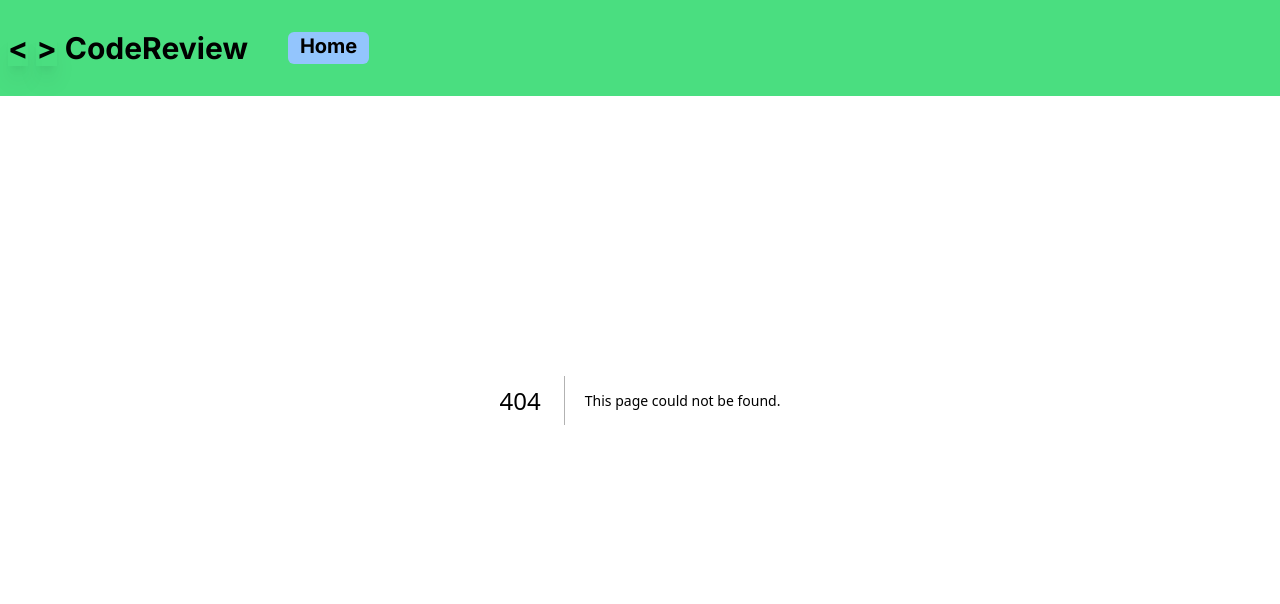
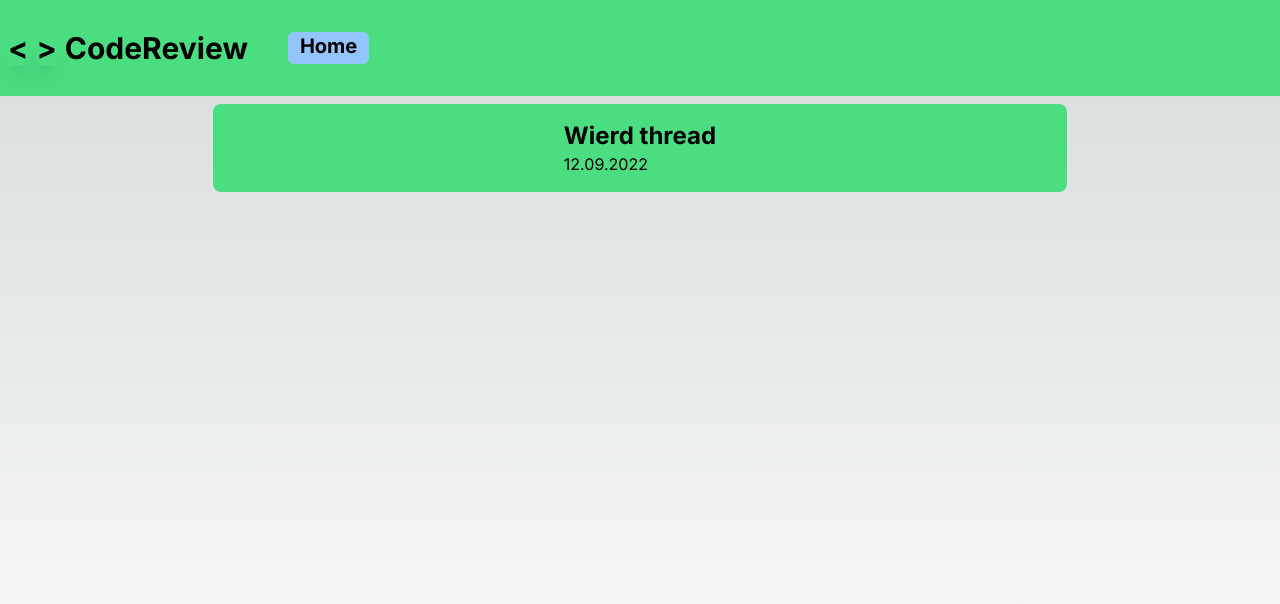
Before and after one commit to Jelenal1/comunicationsystemSpeer, a Next.js app in the folder comm_frontend/: page /home in a window 1280 px wide. Before the commit this address had no page. Shown: the top 604 px of the page. Built offline with nearby package versions, Linux system fonts and the light colour scheme.

Commit message:
made a first visualisation of threads

```diff
--- /dev/null
+++ b/comm_frontend/app/home/Thread.tsx
@@ -0,0 +1,20 @@
+interface Thread {
+  id: number;
+  title: string;
+  description: string;
+  author: string;
+  date: string;
+  awnsers: string[];
+}
+
+export default function Thread({ thread }: { thread: Thread }) {
+  return (
+    <div className="p-4 rounded-lg bg-green-400 flex flex-col mx-auto w-2/3">
+
+      <div className="mx-auto flex flex-col">
+        <h1 className="text-2xl font-bold">{thread.title}</h1>
+        <h2>{thread.date}</h2>
+      </div>
+    </div>
+  );
+}
--- /dev/null
+++ b/comm_frontend/app/home/page.tsx
@@ -0,0 +1,24 @@
+import Thread from './Thread';
+
+export default function Home() {
+  const mockData = [
+    {
+      id: 1,
+      title: 'Wierd thread',
+      description: 'This is a wierd thread',
+      author: 'Lolo',
+      date: '12.09.2022',
+      awnsers: [],
+    },
+  ];
+
+  return (
+    <main className="flex min-h-screen flex-col items-center justify-between p-24">
+      <div className='mt-2 flex flex-col w-screen'>
+        {mockData.map((thread) => (
+          <Thread thread={thread} key={thread.id} />
+        ))}
+      </div>
+    </main>
+  );
+}
```
